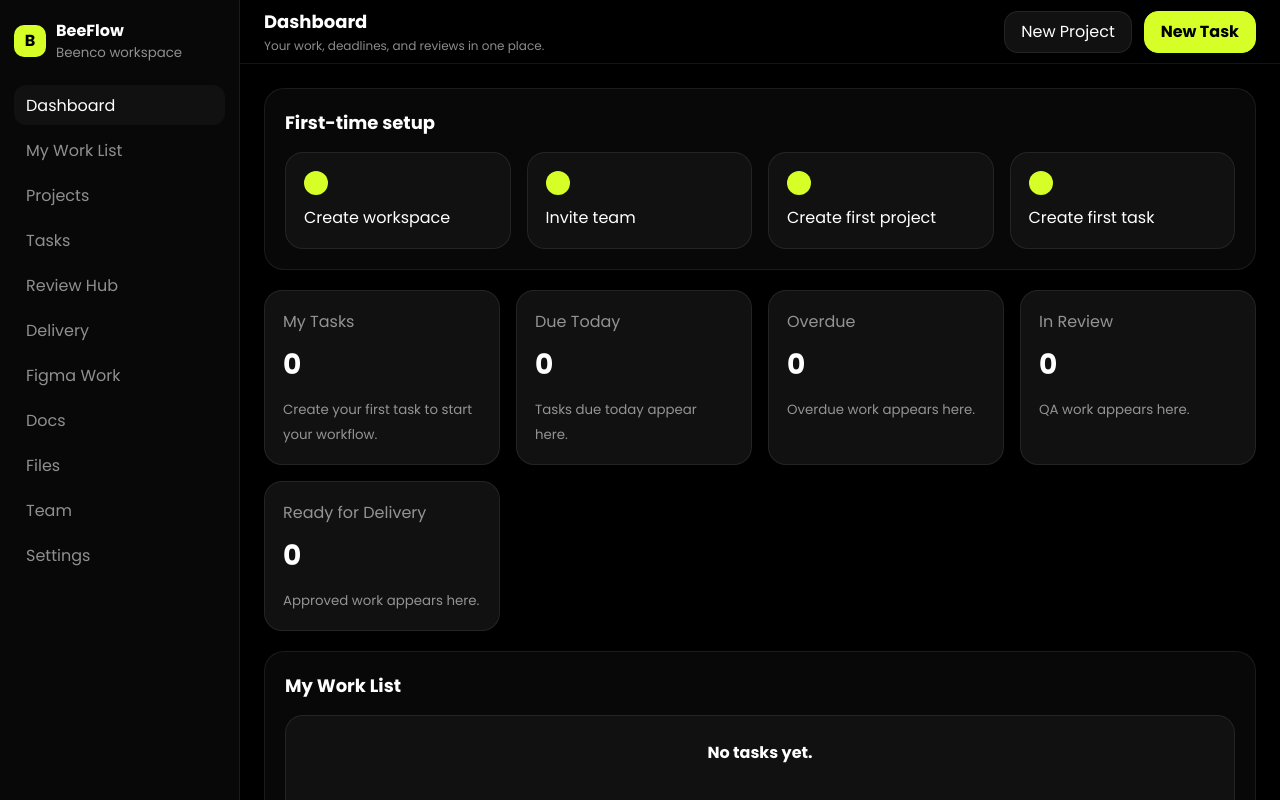
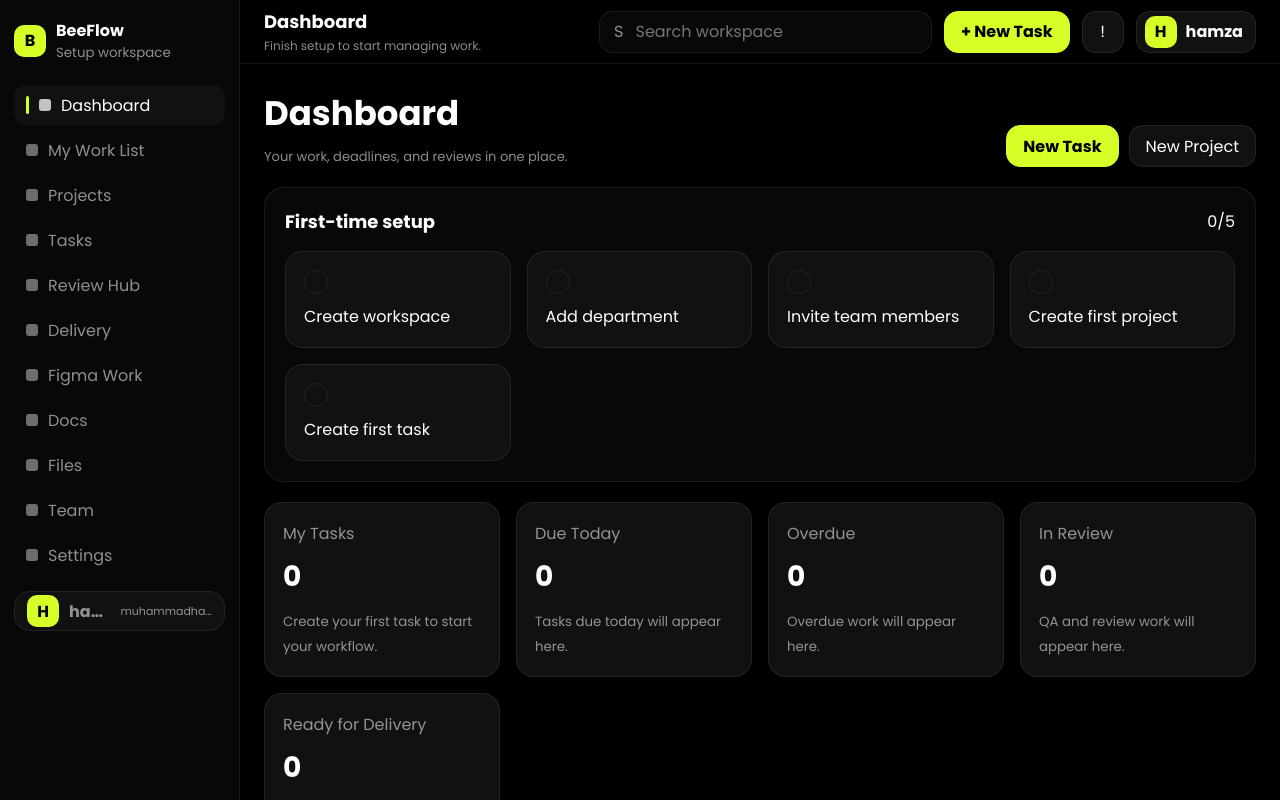
Before and after one commit to muhammadhamzafahim1123-byte/Beeflow, a Next.js app: page /dashboard in a window 1280 px wide. Shown: the top 800 px of the page. Built offline with nearby package versions, Linux system fonts and the light colour scheme.

Commit message:
align next app shell with static index

```diff
--- a/app/globals.css
+++ b/app/globals.css
@@ -271,6 +271,9 @@
 }
 
 .bf-sidebar button {
+  display: flex;
+  align-items: center;
+  gap: 10px;
   min-height: 40px;
   padding: 0 12px;
   color: var(--muted);
@@ -284,6 +287,64 @@
 .bf-sidebar button:hover {
   color: var(--white);
   background: var(--surface-2);
+}
+
+.bf-sidebar button.active::before {
+  content: "";
+  width: 3px;
+  height: 18px;
+  background: var(--yellow);
+  border-radius: 99px;
+}
+
+.bf-sidebar i {
+  width: 12px;
+  height: 12px;
+  border-radius: 3px;
+  background: currentColor;
+  opacity: 0.75;
+  flex: 0 0 auto;
+}
+
+.bf-sidebar-footer {
+  margin-top: auto;
+  padding-top: 16px;
+}
+
+.bf-profile-card {
+  width: 100%;
+  min-width: 0;
+  padding: 12px;
+  background: var(--surface-2) !important;
+  border: 1px solid var(--border) !important;
+  border-radius: 16px !important;
+}
+
+.bf-profile-card span,
+.bf-user-pill span {
+  display: grid;
+  place-items: center;
+  width: 32px;
+  height: 32px;
+  color: #000;
+  background: var(--yellow);
+  border-radius: 10px;
+  font-weight: 800;
+  flex: 0 0 auto;
+}
+
+.bf-profile-card strong,
+.bf-profile-card small {
+  display: block;
+  min-width: 0;
+  overflow: hidden;
+  text-overflow: ellipsis;
+  white-space: nowrap;
+}
+
+.bf-profile-card small {
+  color: var(--muted);
+  font-size: 11px;
 }
 
 .bf-topbar {
@@ -321,6 +382,51 @@
   width: 100%;
 }
 
+.bf-search {
+  display: flex;
+  align-items: center;
+  gap: 10px;
+  width: min(360px, 26vw);
+  min-width: 220px;
+  height: 42px;
+  padding: 0 14px;
+  color: var(--muted);
+  background: var(--surface);
+  border: 1px solid var(--border);
+  border-radius: 14px;
+}
+
+.bf-search input {
+  width: 100%;
+  min-width: 0;
+  color: var(--white);
+  background: transparent;
+  border: 0;
+  outline: 0;
+}
+
+.bf-icon-button,
+.bf-user-pill {
+  display: inline-flex;
+  align-items: center;
+  justify-content: center;
+  min-height: 42px;
+  color: var(--white);
+  background: var(--surface-2);
+  border: 1px solid var(--border);
+  border-radius: 14px;
+}
+
+.bf-icon-button {
+  width: 42px;
+}
+
+.bf-user-pill {
+  gap: 9px;
+  padding: 0 12px 0 8px;
+  font-weight: 700;
+}
+
 .bf-page {
   display: grid;
   gap: 20px;
@@ -328,6 +434,28 @@
   max-width: 1480px;
   margin: 0 auto;
   padding: 24px;
+}
+
+.bf-page-head {
+  display: flex;
+  align-items: flex-end;
+  justify-content: space-between;
+  gap: 16px;
+}
+
+.bf-page-head h1 {
+  margin: 0;
+  font-size: clamp(26px, 3vw, 34px);
+}
+
+.bf-page-head p {
+  margin: 8px 0 0;
+  font-size: 13px;
+}
+
+.bf-page-head > div:last-child {
+  display: flex;
+  gap: 10px;
 }
 
 .bf-panel {
@@ -345,8 +473,23 @@
 }
 
 .bf-panel h2 {
-  margin: 0 0 16px;
+  margin: 0;
   font-size: 18px;
+}
+
+.bf-panel-title {
+  display: flex;
+  align-items: center;
+  justify-content: space-between;
+  gap: 12px;
+  margin-bottom: 16px;
+}
+
+.bf-panel-title button {
+  color: var(--yellow);
+  background: transparent;
+  border: 0;
+  font-weight: 700;
 }
 
 .bf-setup,
@@ -388,6 +531,12 @@
   border-radius: 50%;
 }
 
+.bf-setup button:not(.done) span {
+  color: transparent;
+  background: transparent;
+  border: 1px solid var(--border);
+}
+
 .bf-metrics article {
   min-height: 110px;
 }
@@ -401,6 +550,12 @@
   display: block;
   margin: 10px 0;
   font-size: 28px;
+}
+
+.bf-dashboard-grid {
+  display: grid;
+  grid-template-columns: minmax(0, 1.75fr) minmax(320px, 0.95fr);
+  gap: 20px;
 }
 
 .bf-list {
@@ -549,6 +704,18 @@
     padding: 16px;
   }
 
+  .bf-search {
+    width: 100%;
+    min-width: 0;
+    order: 3;
+  }
+
+  .bf-dashboard-grid,
+  .bf-page-head {
+    grid-template-columns: 1fr;
+    display: grid;
+  }
+
   .bf-panel {
     margin: 16px;
   }
--- a/components/app/BeeFlowApp.tsx
+++ b/components/app/BeeFlowApp.tsx
@@ -1,8 +1,9 @@
 "use client";
 
-import { useMemo, useState } from "react";
+import { useEffect, useMemo, useState, type ReactNode } from "react";
 
 type View = "dashboard" | "work" | "projects" | "tasks" | "review" | "delivery" | "figma" | "docs" | "files" | "team" | "settings";
+type Modal = "" | "workspace" | "department" | "team" | "project" | "task" | "figma" | "file" | "doc" | "delivery";
 
 type Task = {
   id: string;
@@ -13,85 +14,129 @@
   starred: boolean;
 };
 
-const nav: Array<[View, string]> = [
-  ["dashboard", "Dashboard"],
-  ["work", "My Work List"],
-  ["projects", "Projects"],
-  ["tasks", "Tasks"],
-  ["review", "Review Hub"],
-  ["delivery", "Delivery"],
-  ["figma", "Figma Work"],
-  ["docs", "Docs"],
-  ["files", "Files"],
-  ["team", "Team"],
-  ["settings", "Settings"]
+type Store = {
+  workspace: string;
+  departments: string[];
+  team: string[];
+  projects: string[];
+  tasks: Task[];
+};
+
+const STORAGE_KEY = "beeflow:next-shell";
+
+const nav: Array<[View, string, string]> = [
+  ["dashboard", "Dashboard", "grid"],
+  ["work", "My Work List", "check"],
+  ["projects", "Projects", "grid"],
+  ["tasks", "Tasks", "list"],
+  ["review", "Review Hub", "shield"],
+  ["delivery", "Delivery", "folder"],
+  ["figma", "Figma Work", "nodes"],
+  ["docs", "Docs", "doc"],
+  ["files", "Files", "folder"],
+  ["team", "Team", "users"],
+  ["settings", "Settings", "gear"]
 ];
 
 const statuses = ["Backlog", "To Do", "In Progress", "Ready for QA", "In QA", "Changes Required", "Rechecking", "Approved", "Ready for Delivery", "Delivered", "Completed"];
+const emptyStore: Store = { workspace: "", departments: [], team: [], projects: [], tasks: [] };
 
 export default function BeeFlowApp({ mode = "dashboard" }: { mode?: "dashboard" | "onboarding" }) {
   const [view, setView] = useState<View>(mode === "onboarding" ? "settings" : "dashboard");
-  const [workspace, setWorkspace] = useState("");
-  const [team, setTeam] = useState<string[]>([]);
-  const [projects, setProjects] = useState<string[]>([]);
-  const [tasks, setTasks] = useState<Task[]>([]);
-  const [modal, setModal] = useState<"" | "workspace" | "team" | "project" | "task" | "figma" | "file" | "doc" | "delivery">("");
+  const [store, setStore] = useState<Store>(emptyStore);
+  const [modal, setModal] = useState<Modal>("");
   const [selectedTask, setSelectedTask] = useState<Task | null>(null);
+  const [search, setSearch] = useState("");
+  const [hydrated, setHydrated] = useState(false);
+
+  useEffect(() => {
+    try {
+      const saved = window.localStorage.getItem(STORAGE_KEY);
+      if (saved) setStore({ ...emptyStore, ...JSON.parse(saved) });
+    } finally {
+      setHydrated(true);
+    }
+  }, []);
+
+  useEffect(() => {
+    if (hydrated) window.localStorage.setItem(STORAGE_KEY, JSON.stringify(store));
+  }, [hydrated, store]);
 
   const setup = useMemo(
     () => [
-      ["Create workspace", Boolean(workspace), "workspace"],
-      ["Invite team", team.length > 0, "team"],
-      ["Create first project", projects.length > 0, "project"],
-      ["Create first task", tasks.length > 0, "task"]
+      ["Create workspace", Boolean(store.workspace), "workspace"],
+      ["Add department", store.departments.length > 0, "department"],
+      ["Invite team members", store.team.length > 0, "team"],
+      ["Create first project", store.projects.length > 0, "project"],
+      ["Create first task", store.tasks.length > 0, "task"]
     ] as const,
-    [workspace, team.length, projects.length, tasks.length]
+    [store]
   );
 
+  const today = new Date().toISOString().slice(0, 10);
+  const reviewStatuses = ["Ready for QA", "In QA", "Changes Required", "Rechecking", "Approved"];
   const metrics = [
-    ["My Tasks", tasks.length, "Create your first task to start your workflow."],
-    ["Due Today", tasks.filter((task) => task.dueDate === new Date().toISOString().slice(0, 10)).length, "Tasks due today appear here."],
-    ["Overdue", 0, "Overdue work appears here."],
-    ["In Review", tasks.filter((task) => ["Ready for QA", "In QA", "Rechecking"].includes(task.status)).length, "QA work appears here."],
-    ["Ready for Delivery", tasks.filter((task) => task.status === "Ready for Delivery").length, "Approved work appears here."]
+    ["My Tasks", store.tasks.length, "Create your first task to start your workflow."],
+    ["Due Today", store.tasks.filter((task) => task.dueDate === today).length, "Tasks due today will appear here."],
+    ["Overdue", store.tasks.filter((task) => task.dueDate && task.dueDate < today && !["Delivered", "Completed"].includes(task.status)).length, "Overdue work will appear here."],
+    ["In Review", store.tasks.filter((task) => ["Ready for QA", "In QA", "Rechecking"].includes(task.status)).length, "QA and review work will appear here."],
+    ["Ready for Delivery", store.tasks.filter((task) => task.status === "Ready for Delivery").length, "Approved delivery items will appear here."]
   ];
 
   function createItem(event: React.FormEvent<HTMLFormElement>) {
     event.preventDefault();
     const data = new FormData(event.currentTarget);
     const value = String(data.get("value") || "").trim();
-    if (!value) return;
+    if (!value || !modal) return;
 
-    if (modal === "workspace") setWorkspace(value);
-    if (modal === "team") setTeam((items) => [...items, value]);
-    if (modal === "project") setProjects((items) => [...items, value]);
-    if (modal === "task") {
-      setTasks((items) => [
-        ...items,
-        { id: crypto.randomUUID(), title: value, status: "Backlog", priority: "Medium", dueDate: "", starred: false }
-      ]);
-    }
+    setStore((current) => {
+      if (modal === "workspace") return { ...current, workspace: value };
+      if (modal === "department") return { ...current, departments: [...current.departments, value] };
+      if (modal === "team") return { ...current, team: [...current.team, value] };
+      if (modal === "project") return { ...current, projects: [...current.projects, value] };
+      if (modal === "task") {
+        return {
+          ...current,
+          tasks: [...current.tasks, { id: crypto.randomUUID(), title: value, status: "Backlog", priority: "Medium", dueDate: "", starred: false }]
+        };
+      }
+      return current;
+    });
     setModal("");
   }
 
   return (
     <div className="bf-shell">
       <aside className="bf-sidebar">
-        <div className="bf-brand"><span>B</span><div><strong>BeeFlow</strong><small>{workspace || "Beenco workspace"}</small></div></div>
+        <div className="bf-brand"><span>B</span><div><strong>BeeFlow</strong><small>{store.workspace || "Setup workspace"}</small></div></div>
         <nav>
-          {nav.map(([key, label]) => (
-            <button key={key} className={view === key ? "active" : ""} onClick={() => setView(key)}>{label}</button>
+          {nav.map(([key, label, icon]) => (
+            <button key={key} className={view === key ? "active" : ""} onClick={() => setView(key)}>
+              <i data-icon={icon} />
+              {label}
+            </button>
           ))}
         </nav>
+        <div className="bf-sidebar-footer">
+          <button className="bf-profile-card" onClick={() => setView("settings")}>
+            <span>H</span>
+            <strong>hamza</strong>
+            <small>muhammadhamzafa...</small>
+          </button>
+        </div>
       </aside>
+
       <main className="bf-main">
         <header className="bf-topbar">
-          <div><h1>{nav.find(([key]) => key === view)?.[1]}</h1><p>Your work, deadlines, and reviews in one place.</p></div>
-          <button onClick={() => setModal("project")} className="secondary">New Project</button>
-          <button onClick={() => setModal("task")} className="primary">New Task</button>
+          <div><h1>{nav.find(([key]) => key === view)?.[1]}</h1><p>{store.workspace ? store.workspace : "Finish setup to start managing work."}</p></div>
+          <label className="bf-search"><span>S</span><input value={search} onChange={(event) => setSearch(event.target.value)} placeholder="Search workspace" /></label>
+          <button onClick={() => setModal("task")} className="primary">+ New Task</button>
+          <button className="bf-icon-button" aria-label="Notifications">!</button>
+          <button className="bf-user-pill" onClick={() => setView("settings")}><span>H</span>hamza</button>
         </header>
         {renderView()}
       </main>
+
       {selectedTask ? (
         <aside className="bf-drawer">
           <button className="close" onClick={() => setSelectedTask(null)}>Close</button>
@@ -102,6 +147,7 @@
           <button className="danger" onClick={() => deleteTask(selectedTask.id)}>Delete Task</button>
         </aside>
       ) : null}
+
       {modal ? (
         <div className="bf-modal-backdrop">
           <form className="bf-modal" onSubmit={createItem}>
@@ -118,26 +164,34 @@
     if (view === "dashboard") {
       return (
         <div className="bf-page">
-          {setup.some(([, done]) => !done) ? <section className="bf-panel"><h2>First-time setup</h2><div className="bf-setup">{setup.map(([label, done, type]) => <button key={label} onClick={() => setModal(type)} className={done ? "done" : ""}><span>{done ? "✓" : ""}</span>{label}</button>)}</div></section> : null}
+          <div className="bf-page-head"><div><h1>Dashboard</h1><p>Your work, deadlines, and reviews in one place.</p></div><div><button className="primary" onClick={() => setModal("task")}>New Task</button><button className="secondary" onClick={() => setModal("project")}>New Project</button></div></div>
+          {setup.some(([, done]) => !done) ? <section className="bf-panel"><div className="bf-panel-title"><h2>First-time setup</h2><span>{setup.filter(([, done]) => done).length}/{setup.length}</span></div><div className="bf-setup">{setup.map(([label, done, type]) => <button key={label} onClick={() => setModal(type)} className={done ? "done" : ""}><span>{done ? "OK" : ""}</span>{label}</button>)}</div></section> : null}
           <div className="bf-metrics">{metrics.map(([label, value, empty]) => <article key={label}><span>{label}</span><strong>{value}</strong><small>{Number(value) ? "Open details from the sidebar." : empty}</small></article>)}</div>
-          <section className="bf-panel"><h2>My Work List</h2>{tasks.length ? <TaskList tasks={tasks} /> : <Empty title="No tasks yet." copy="Create your first task to start your workflow." />}</section>
+          <div className="bf-dashboard-grid">
+            <section className="bf-panel"><div className="bf-panel-title"><h2>My Work List</h2><button onClick={() => setView("work")}>View all</button></div>{store.tasks.length ? <TaskList tasks={visibleTasks(store.tasks)} /> : <Empty title="No tasks yet." copy="Create your first task to start your workflow." />}</section>
+            <section className="bf-panel"><div className="bf-panel-title"><h2>Notifications</h2><button>Mark read</button></div><Empty title="No notifications yet." copy="Mentions, reminders, QA changes, and delivery alerts will appear here." /></section>
+          </div>
         </div>
       );
     }
 
-    if (view === "projects") return <div className="bf-page"><SimpleCollection title="No projects yet." copy="Create your first project." items={projects} action={() => setModal("project")} actionLabel="New Project" /></div>;
-    if (view === "team") return <div className="bf-page"><SimpleCollection title="No team members yet." copy="Invite your first team member." items={team} action={() => setModal("team")} actionLabel="Invite Team" /></div>;
-    if (view === "tasks" || view === "work") return <div className="bf-page"><section className="bf-panel">{tasks.length ? <TaskList tasks={tasks} /> : <Empty title="No tasks yet." copy="Create your first task to start your workflow." />}</section></div>;
-    if (view === "review") return <div className="bf-page"><section className="bf-panel"><h2>Review Hub</h2>{tasks.filter((task) => ["Ready for QA", "In QA", "Changes Required", "Rechecking", "Approved"].includes(task.status)).length ? <TaskList tasks={tasks.filter((task) => ["Ready for QA", "In QA", "Changes Required", "Rechecking", "Approved"].includes(task.status))} /> : <Empty title="No QA work yet." copy="Move a task to QA when it is ready for review." />}</section></div>;
-    if (view === "delivery") return <div className="bf-page"><section className="bf-panel"><h2>Delivery</h2><Empty title="No delivery packages yet." copy="Approved delivery work will appear here." /></section></div>;
-    if (view === "figma") return <div className="bf-page"><section className="bf-panel"><h2>Figma Work</h2><Empty title="No Figma links yet." copy="Add Figma metadata after creating a project or task." /></section></div>;
-    if (view === "docs") return <div className="bf-page"><section className="bf-panel"><h2>Docs</h2><Empty title="No docs yet." copy="Create internal docs for SOPs and project notes." /></section></div>;
-    if (view === "files") return <div className="bf-page"><section className="bf-panel"><h2>Files</h2><Empty title="No files yet." copy="Add external file and delivery links." /></section></div>;
-    return <div className="bf-page"><section className="bf-panel"><h2>Settings</h2><p>Workspace: {workspace || "Not created yet"}</p><button className="primary" onClick={() => setModal("workspace")}>Create Workspace</button></section></div>;
+    if (view === "projects") return <Page title="Projects" copy="Create projects, attach team members, and track delivery status."><SimpleCollection title="No projects yet." copy="Create your first project." items={store.projects} action={() => setModal("project")} actionLabel="New Project" /></Page>;
+    if (view === "team") return <Page title="Team" copy="Invite teammates and organize departments."><SimpleCollection title="No team members yet." copy="Invite your first team member." items={store.team} action={() => setModal("team")} actionLabel="Invite Team" /></Page>;
+    if (view === "tasks" || view === "work") return <Page title={view === "work" ? "My Work List" : "Tasks"} copy="Move work through the complete BeeFlow status workflow."><section className="bf-panel">{store.tasks.length ? <TaskList tasks={visibleTasks(store.tasks)} /> : <Empty title="No tasks yet." copy="Create your first task to start your workflow." />}</section></Page>;
+    if (view === "review") return <Page title="Review Hub" copy="QA work appears here when tasks are ready for review."><section className="bf-panel">{store.tasks.filter((task) => reviewStatuses.includes(task.status)).length ? <TaskList tasks={store.tasks.filter((task) => reviewStatuses.includes(task.status))} /> : <Empty title="No QA work yet." copy="Move a task to QA when it is ready for review." />}</section></Page>;
+    if (view === "delivery") return <Page title="Delivery" copy="Approved files, final links, and delivery packages."><section className="bf-panel"><Empty title="No delivery packages yet." copy="Approved delivery work will appear here." /></section></Page>;
+    if (view === "figma") return <Page title="Figma Work" copy="Store Figma links and frame metadata without loading heavy files."><section className="bf-panel"><Empty title="No Figma links yet." copy="Add Figma metadata after creating a project or task." /></section></Page>;
+    if (view === "docs") return <Page title="Docs" copy="SOPs, guidelines, briefs, and delivery notes."><section className="bf-panel"><Empty title="No docs yet." copy="Create internal docs for SOPs and project notes." /></section></Page>;
+    if (view === "files") return <Page title="Files" copy="External file links and deliverable metadata."><section className="bf-panel"><Empty title="No files yet." copy="Add external file and delivery links." /></section></Page>;
+    return <Page title="Settings" copy="Workspace identity and setup."><section className="bf-panel"><p>Workspace: {store.workspace || "Not created yet"}</p><button className="primary" onClick={() => setModal("workspace")}>Create Workspace</button></section></Page>;
   }
 
-  function TaskList({ tasks: visibleTasks }: { tasks: Task[] }) {
-    return <div className="bf-list">{visibleTasks.map((task) => <article key={task.id} onClick={() => setSelectedTask(task)}><button onClick={(event) => { event.stopPropagation(); updateTask(task.id, { starred: !task.starred }); }}>{task.starred ? "★" : "☆"}</button><div><strong>{task.title}</strong><p>{task.status} · {task.priority}</p></div><select value={task.status} onClick={(event) => event.stopPropagation()} onChange={(event) => updateTask(task.id, { status: event.target.value })}>{statuses.map((status) => <option key={status}>{status}</option>)}</select></article>)}</div>;
+  function Page({ title, copy, children }: { title: string; copy: string; children: ReactNode }) {
+    return <div className="bf-page"><div className="bf-page-head"><div><h1>{title}</h1><p>{copy}</p></div></div>{children}</div>;
+  }
+
+  function TaskList({ tasks }: { tasks: Task[] }) {
+    return <div className="bf-list">{tasks.map((task) => <article key={task.id} onClick={() => setSelectedTask(task)}><button onClick={(event) => { event.stopPropagation(); updateTask(task.id, { starred: !task.starred }); }}>{task.starred ? "*" : "Star"}</button><div><strong>{task.title}</strong><p>{task.status} / {task.priority}</p></div><select value={task.status} onClick={(event) => event.stopPropagation()} onChange={(event) => updateTask(task.id, { status: event.target.value })}>{statuses.map((status) => <option key={status}>{status}</option>)}</select></article>)}</div>;
   }
 
   function SimpleCollection({ title, copy, items, action, actionLabel }: { title: string; copy: string; items: string[]; action: () => void; actionLabel: string }) {
@@ -148,21 +202,26 @@
     return <div className="bf-empty"><strong>{title}</strong><p>{copy}</p></div>;
   }
 
+  function visibleTasks(tasks: Task[]) {
+    const needle = search.trim().toLowerCase();
+    return needle ? tasks.filter((task) => task.title.toLowerCase().includes(needle)) : tasks;
+  }
+
   function updateTask(id: string, patch: Partial<Task>) {
-    setTasks((items) => items.map((item) => item.id === id ? { ...item, ...patch } : item));
+    setStore((current) => ({ ...current, tasks: current.tasks.map((item) => item.id === id ? { ...item, ...patch } : item) }));
     setSelectedTask((task) => task?.id === id ? { ...task, ...patch } : task);
   }
 
   function deleteTask(id: string) {
-    setTasks((items) => items.filter((task) => task.id !== id));
+    setStore((current) => ({ ...current, tasks: current.tasks.filter((task) => task.id !== id) }));
     setSelectedTask(null);
   }
 }
 
 function modalTitle(type: string) {
-  return ({ workspace: "Create workspace", team: "Invite team member", project: "Create project", task: "Create task", figma: "Add Figma link", file: "Add file", doc: "Create doc", delivery: "Create delivery" } as Record<string, string>)[type] || "Create";
+  return ({ workspace: "Create workspace", department: "Add department", team: "Invite team member", project: "Create project", task: "Create task", figma: "Add Figma link", file: "Add file", doc: "Create doc", delivery: "Create delivery" } as Record<string, string>)[type] || "Create";
 }
 
 function modalPlaceholder(type: string) {
-  return ({ workspace: "Workspace name", team: "Team member email", project: "Project name", task: "Task title", figma: "Figma URL", file: "File link", doc: "Doc title", delivery: "Delivery title" } as Record<string, string>)[type] || "Name";
+  return ({ workspace: "Workspace name", department: "Department name", team: "Team member email", project: "Project name", task: "Task title", figma: "Figma URL", file: "File link", doc: "Doc title", delivery: "Delivery title" } as Record<string, string>)[type] || "Name";
 }
```
